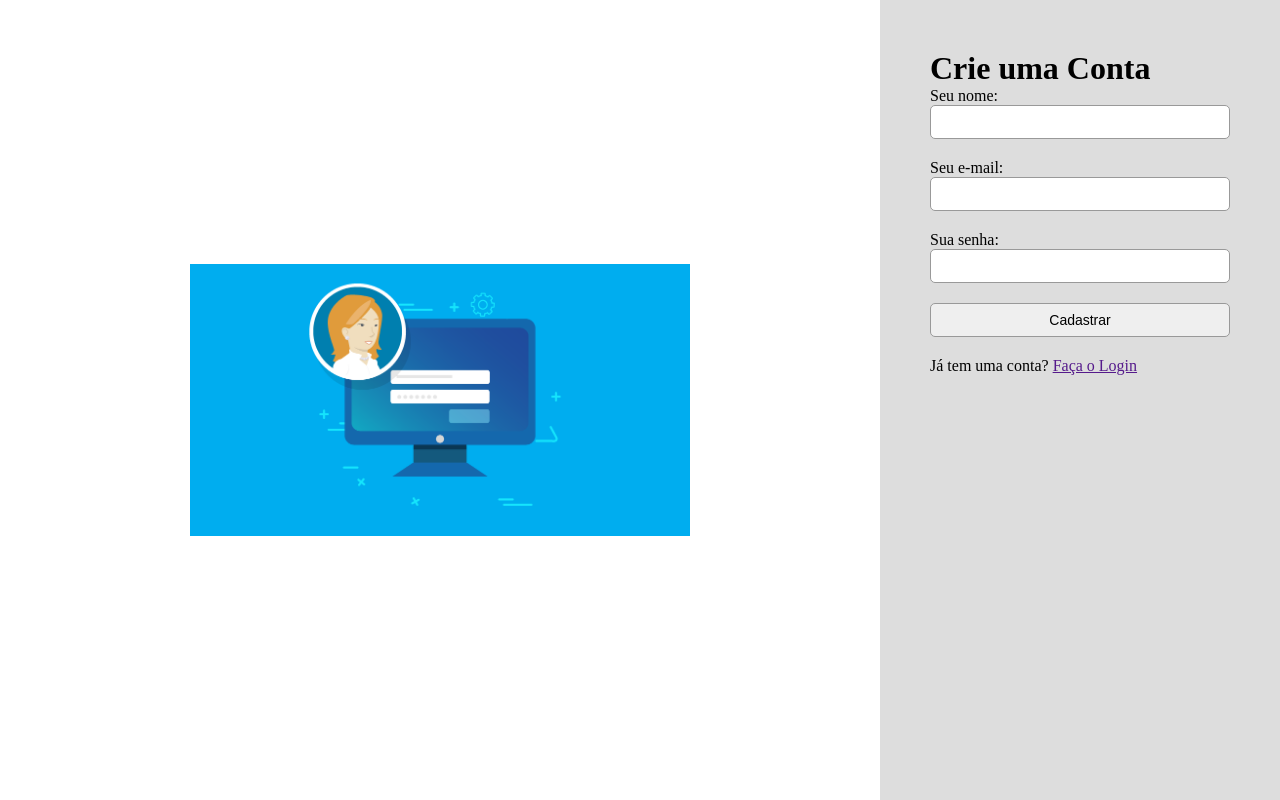
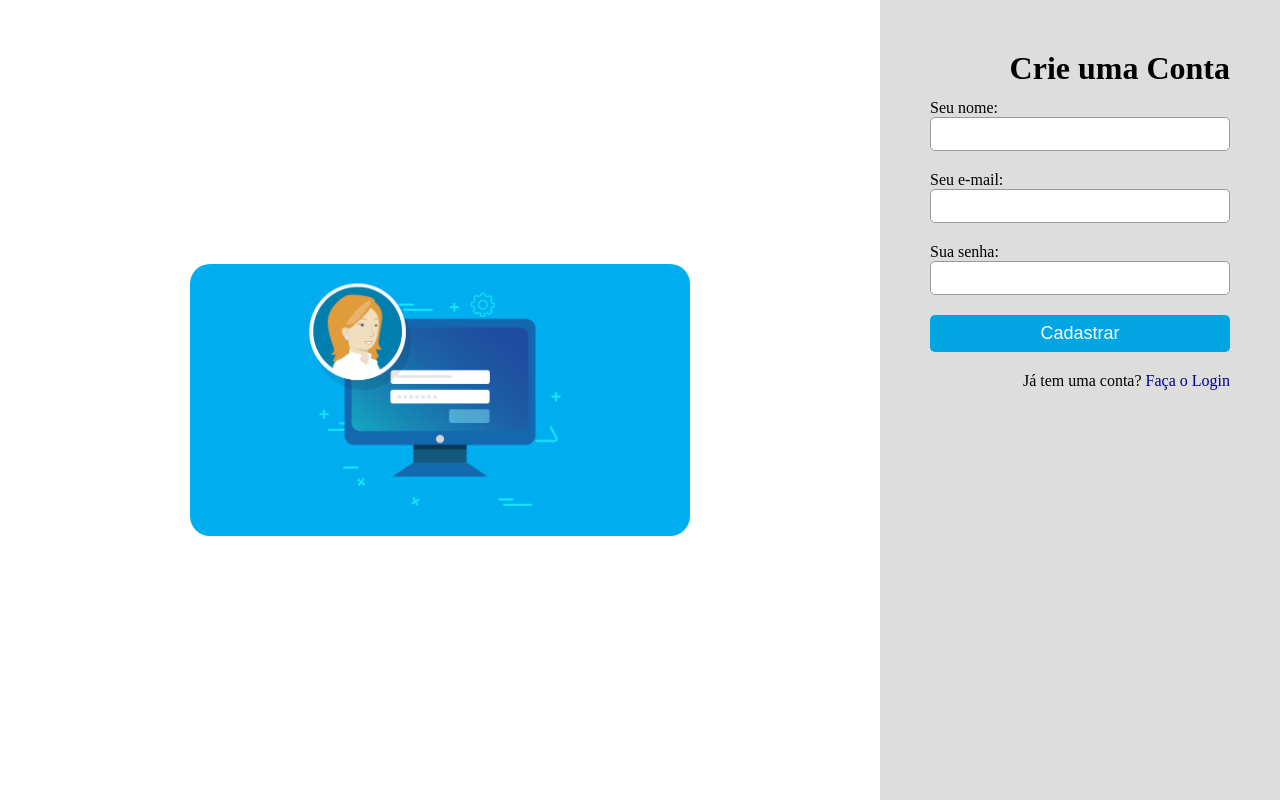
Before and after one commit to programer-Glei/Projeto_Formulario, a plain HTML site: page index.html in a window 1280 px wide. Drawn offline with Linux system fonts and the light colour scheme.

Commit message:
Melhorias no Layout

```diff
--- a/css/estilo.css
+++ b/css/estilo.css
@@ -20,12 +20,18 @@
 .leftside img{
     max-width: 500px;
     height: auto;
+    border-radius: 20px;
 }
 
 .rightside{
     width: 400px;
     background-color: #ddd;
     padding: 50px;
+}
+
+.rightside h1{
+    text-align: right;
+    margin-bottom: 12px;
 }
 
 .rightside label{
@@ -49,3 +55,19 @@
     padding: 4px;
     border-radius: 5px;
 }
+
+#cadastrar{
+    background-color: #00a5e2;
+    color: #fff;
+    font-size: 18px;
+    border: none;
+}
+
+#linklogin{
+    text-align: right;
+}
+
+#linklogin a{
+    color: #000088;
+    text-decoration: none;
+}
--- a/index.html
+++ b/index.html
@@ -28,10 +28,10 @@
                     <input type="password" name="senha">
                 </label>
                 <label for="">
-                    <input type="submit" value="Cadastrar">
+                    <input id="cadastrar" type="submit" value="Cadastrar">
                 </label>
             </form>
-            <div>
+            <div id="linklogin">
                 Já tem uma conta? <a href="">Faça o Login</a>
             </div>
         </div>
```
Also changed, not shown: 1 other file.
